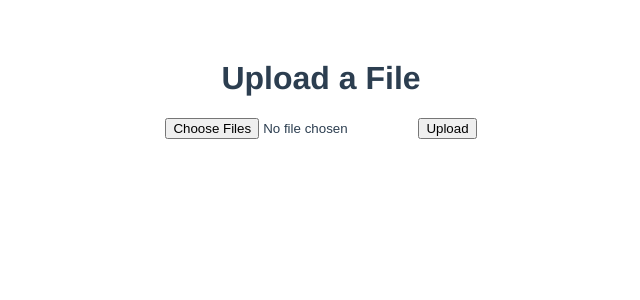
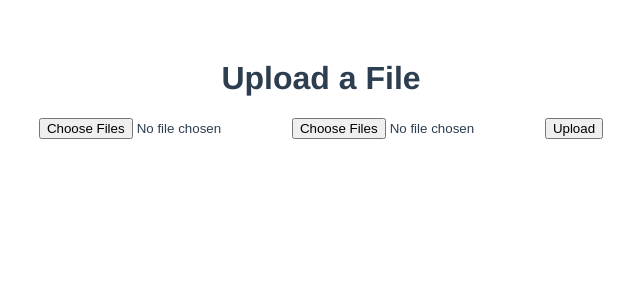
Before and after one commit to Alexsei-Klimovich/front-beltamozhservice-project, a Vue app: page / in a window 1280 px wide. Shown: the top 300 px of the page, without its empty margins (319-959 px from the left). Built offline with nearby package versions, Linux system fonts and the light colour scheme.

Commit message:
update upload files method

```diff
--- a/src/App.vue
+++ b/src/App.vue
@@ -2,7 +2,8 @@
   <div id="app">
     <h1>Upload a File</h1>
     <form encType="multipart/form-data">
-      <input type="file" name="file" multiple v-on:change="fileChange($event.target.files)"/>
+      <input  type="file"  multiple="">
+      <input type="file" name="file" multiple="" v-on:change="fileChange($event.target.files)"/>
       <button type="button" v-on:click="upload()">Upload</button>
     </form>
   </div>
@@ -20,7 +21,9 @@ export default {
   },
   methods: {
     fileChange(fileList) {
-      this.files.append("file", fileList[0], fileList[0].name);
+      for (let i = 0; i < 10; i++) {
+        this.files.append("file", fileList[i], fileList[i].name);
+      }
     },
     upload() {
       axios({method: "POST", "url": "http://localhost:9000/upload", "data": this.files}).then(result => {
```
